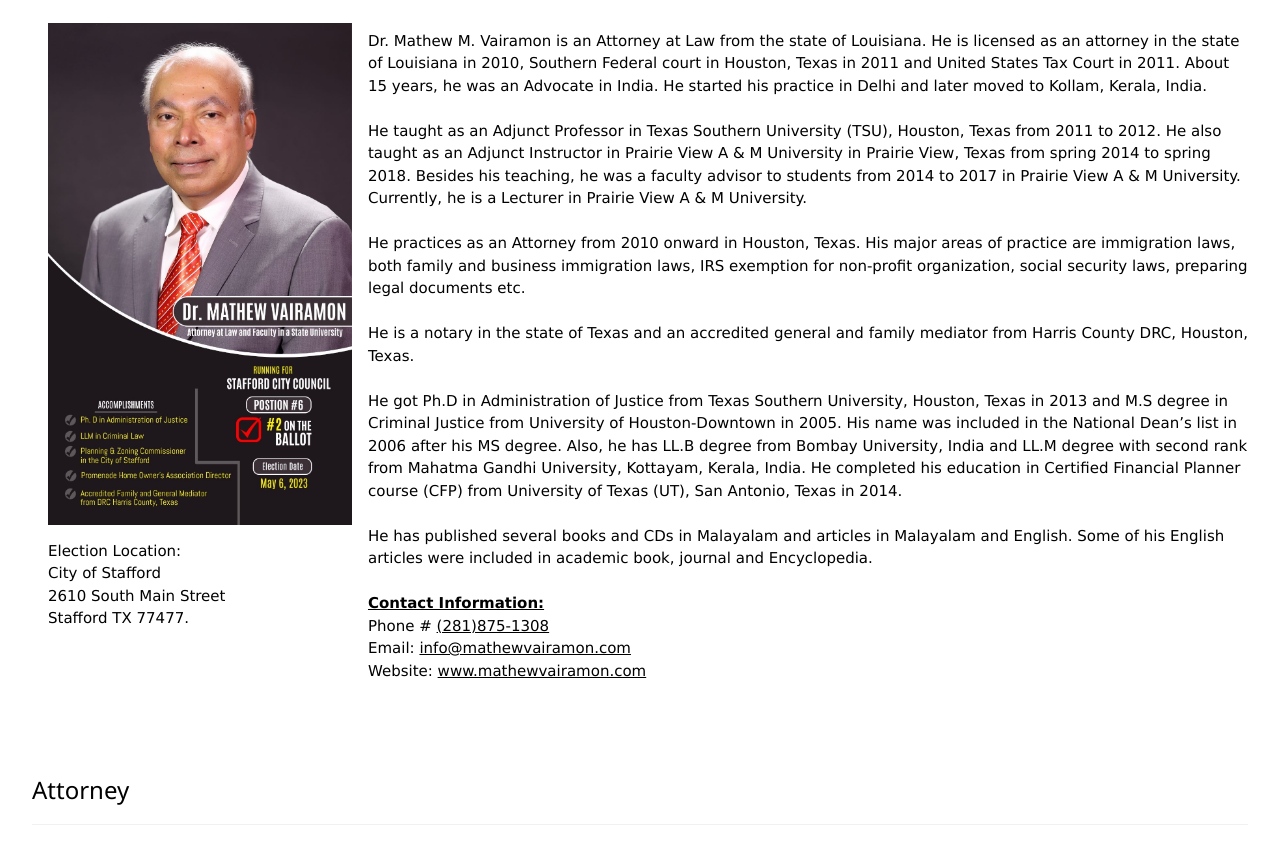
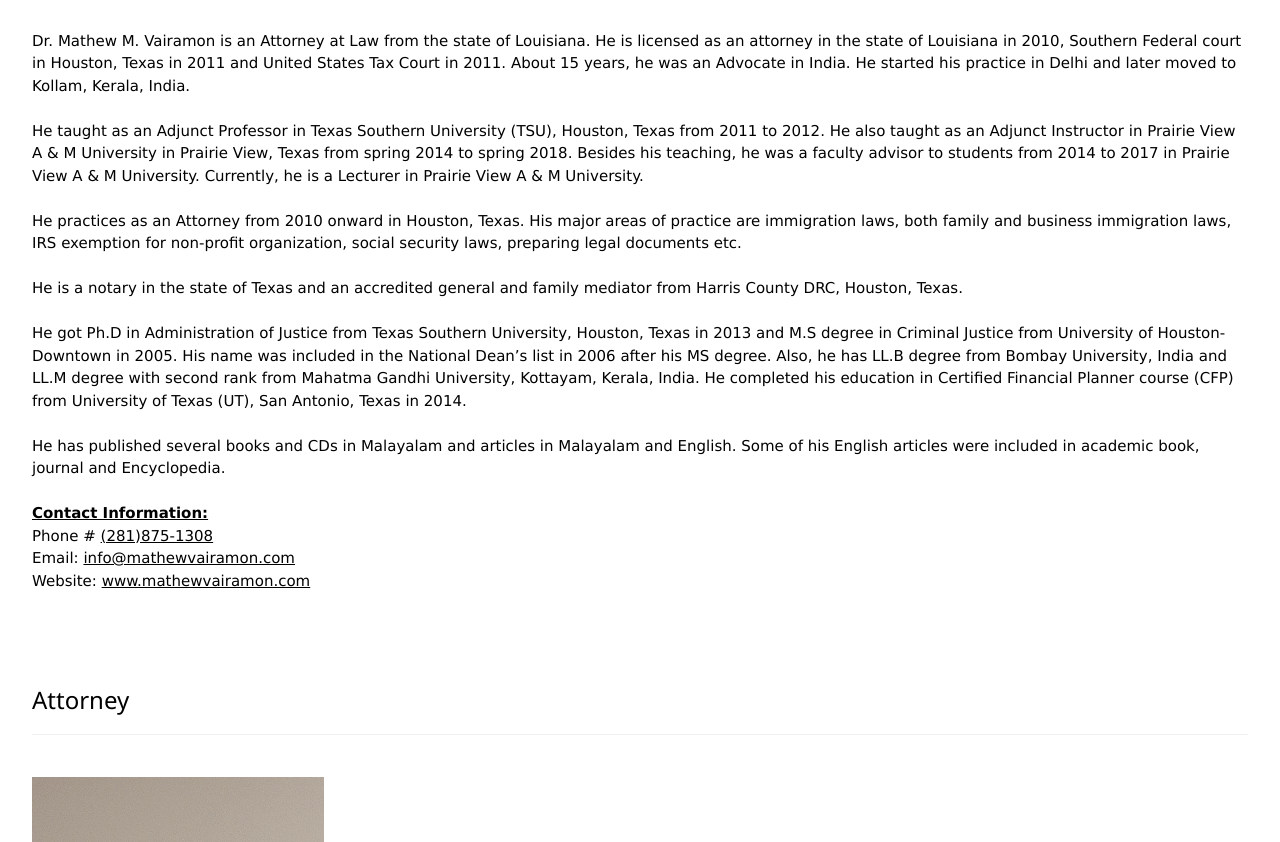
Before and after one commit to cherianmpaul/mathewvairamon.com, a plain HTML site: page index.htm in a window 1280 px wide. Shown: the part 1082-1924 px from the top of the page. Drawn offline with Linux system fonts and the light colour scheme.

Commit message:
Old Elections Update Remove
Removed the Election Image from the website.

```diff
--- a/index.htm
+++ b/index.htm
@@ -32,13 +32,6 @@
   <!-- about_me Section -->
 <div class="w3-container w3-padding-32" id="about_me">
 <h3 class="w3-border-bottom w3-border-light-grey w3-padding-16">Dr. Mathew Vairamon, Esq.</h3>
-	<div class="w3-col l3 m6 w3-margin">
-		<img src="images/election.jpg" alt="Dr. Mathew Vairamon, Esq." style="width:100%">
-		<p>Election Location:</br>
-			City of Stafford</br>
-			2610 South Main Street</br>
-			Stafford TX 77477.</p>
-  	</div>
 	<br />
 	Dr. Mathew M. Vairamon is an Attorney at Law from the state of Louisiana. He is licensed as an attorney in the state of Louisiana in 2010, Southern Federal court in Houston, Texas in 2011 and United States Tax Court in 2011. About 15 years, he was an Advocate in India. He started his practice in Delhi and later moved to Kollam, Kerala, India.
 	<br /><br />
```
Also changed, not shown: images/election.jpg (deleted).
